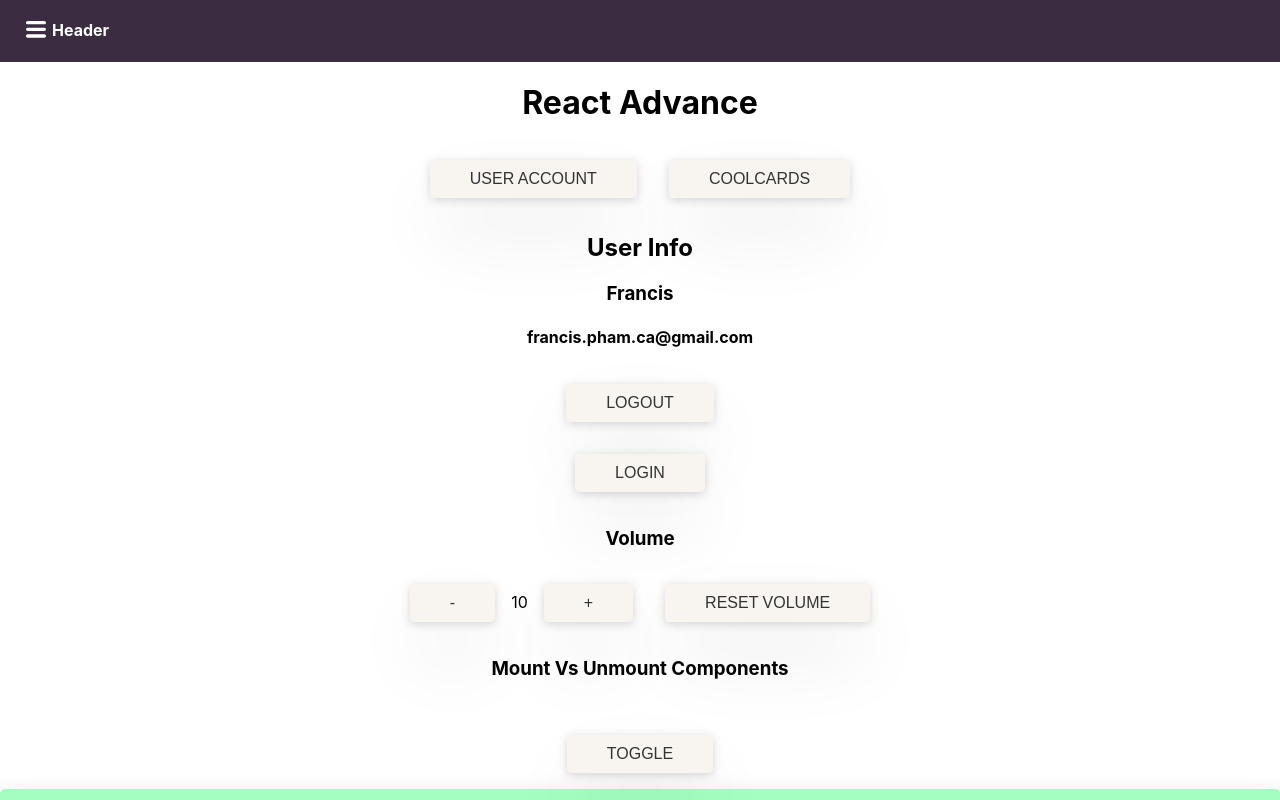
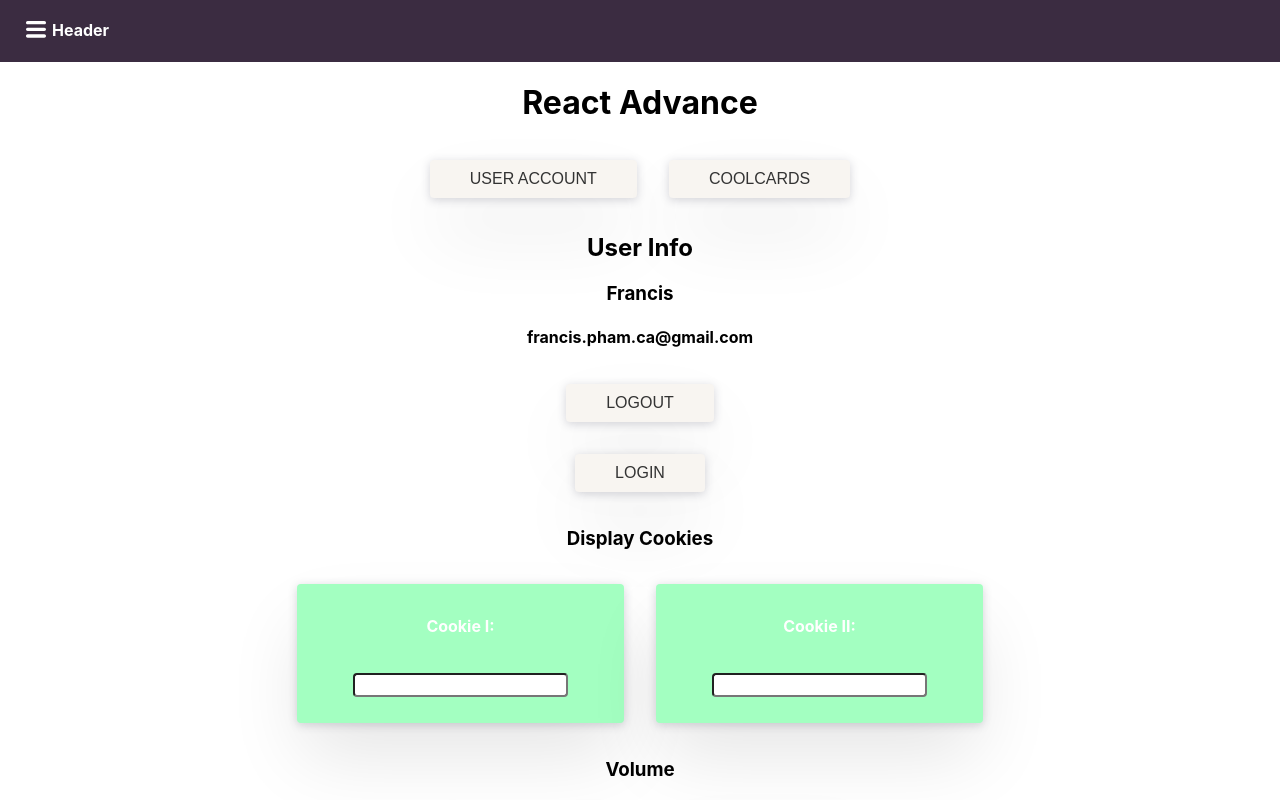
Before and after one commit to francispham/advance-react, a React (Create React App) app: page /user in a window 1280 px wide. Shown: the top 800 px of the page. Built offline with nearby package versions, Linux system fonts and the light colour scheme.

Commit message:
Installed & Setup js-cookies with useCookie Custom Hook

```diff
--- a/package.json
+++ b/package.json
@@ -6,6 +6,7 @@
     "@testing-library/jest-dom": "^5.5.0",
     "@testing-library/react": "^10.0.2",
     "@testing-library/user-event": "^10.0.2",
+    "js-cookie": "^2.2.1",
     "react": "^16.13.1",
     "react-dom": "^16.13.1",
     "react-router-dom": "^5.1.2",
--- a/src/App.js
+++ b/src/App.js
@@ -5,6 +5,7 @@ import './App.css';
 
 import { PageWrapper } from './state';
 
+import Cookie from './components/Cookie';
 import Nav from './components/Nav';
 import Hover from './components/Hover';
 import Inc from './components/Inc';
@@ -44,6 +45,9 @@ function App() {
               </Switch>
             </section>
             <section>
+              <Cookie />
+            </section>
+            <section>
               <Inc />
             </section>
             <section>
@@ -52,18 +56,18 @@ function App() {
             <section>
               <Hover />
             </section>
-
-
           </main>
 
           <footer>
             <Toggle>
               {({ isToggled, toggle }) => (
                 <>
-                  {isToggled && <Link to="/"><h1>Back Home</h1></Link>}
-                  <Button onClick={toggle}>
-                    Show/Hide
-                  </Button>
+                  {isToggled && (
+                    <Link to="/">
+                      <h1>Back Home</h1>
+                    </Link>
+                  )}
+                  <Button onClick={toggle}>Show/Hide</Button>
                   <Portal>{isToggled && <h1>Hi, I am in A Portal</h1>}</Portal>
                 </>
               )}
--- /dev/null
+++ b/src/Components/Cookie.js
@@ -0,0 +1,53 @@
+import React from 'react';
+import styled from "styled-components";
+
+import { useCookies } from '../hooks';
+
+const Cookie = () => {
+  const [ cookie, setCookie ] = useCookies({ key: "1st Key" });
+  const [ cookie2, setCookie2 ] = useCookies({ key: "2nd Key" });
+
+  return (
+    <div>
+      <h3>Display Cookies</h3>
+      <CookieCard>
+        <h4> Cookie I: {cookie || ""}</h4>
+        <input value={cookie} onChange={(e) => setCookie(e.target.value)} />
+      </CookieCard>
+      <CookieCard>
+        <h4>Cookie II: {cookie2 || ""}</h4>
+        <input value={cookie2} onChange={(e) => setCookie2(e.target.value)} />
+      </CookieCard>
+    </div>
+  );
+}
+
+export default Cookie;
+
+const CookieCard = styled.div`
+  color: white;
+  margin: 1rem;
+  font-size: 1rem;
+  font-weight: 400;
+  padding: 10px 40px;
+  border-radius: 4px;
+  display: inline-block;
+  background: var(--green);
+  box-shadow: 0 2px 10px rgba(50, 50, 73, 0.2),
+    0 37.5px 75px -5px rgba(0, 0, 0, 0.1);
+
+  &:hover {
+    background: var(--blue);
+  }
+  input {
+    margin: 1rem;
+    font-size: 1rem;
+    font-weight: 400;
+    border-radius: 4px;
+
+    &:hover {
+      background: var(--black);
+      color: white;
+    }
+  }
+`;
--- a/src/hooks/index.js
+++ b/src/hooks/index.js
@@ -1,3 +1,4 @@
+export * from './useCookies';
 export * from './useHover';
 export * from './useInc';
 export * from './useMount';
--- /dev/null
+++ b/src/hooks/useCookies.js
@@ -0,0 +1,24 @@
+import { useState, useEffect } from 'react';
+import Cookies from 'js-cookie';
+
+export const useCookies = ({ key }) => {
+  const initial = Cookies.get(key);
+  const [ cookie, setStateCookies ] = useState(initial);
+
+  useEffect(() => {
+    Cookies.set(key, cookie);
+  }, [cookie, key]);
+  return [cookie, setStateCookies];
+};
+
+
+/* 2 types of API for Considerations:
+1. Less Flexible but have similar structure as useState() API:
+declare:        const { value, get, set } = useCookie({key, value})
+use:            value
+declare again:  const { value, get, set } = useCookie({key: anotherKey, value})
+use:            value
+2. More Flexible
+1 time declare: const { get, set } = useCookie()
+use:            get("theme")
+*/
```
Also changed, not shown: 1 other file (tests, documents, lock files or other folders).
